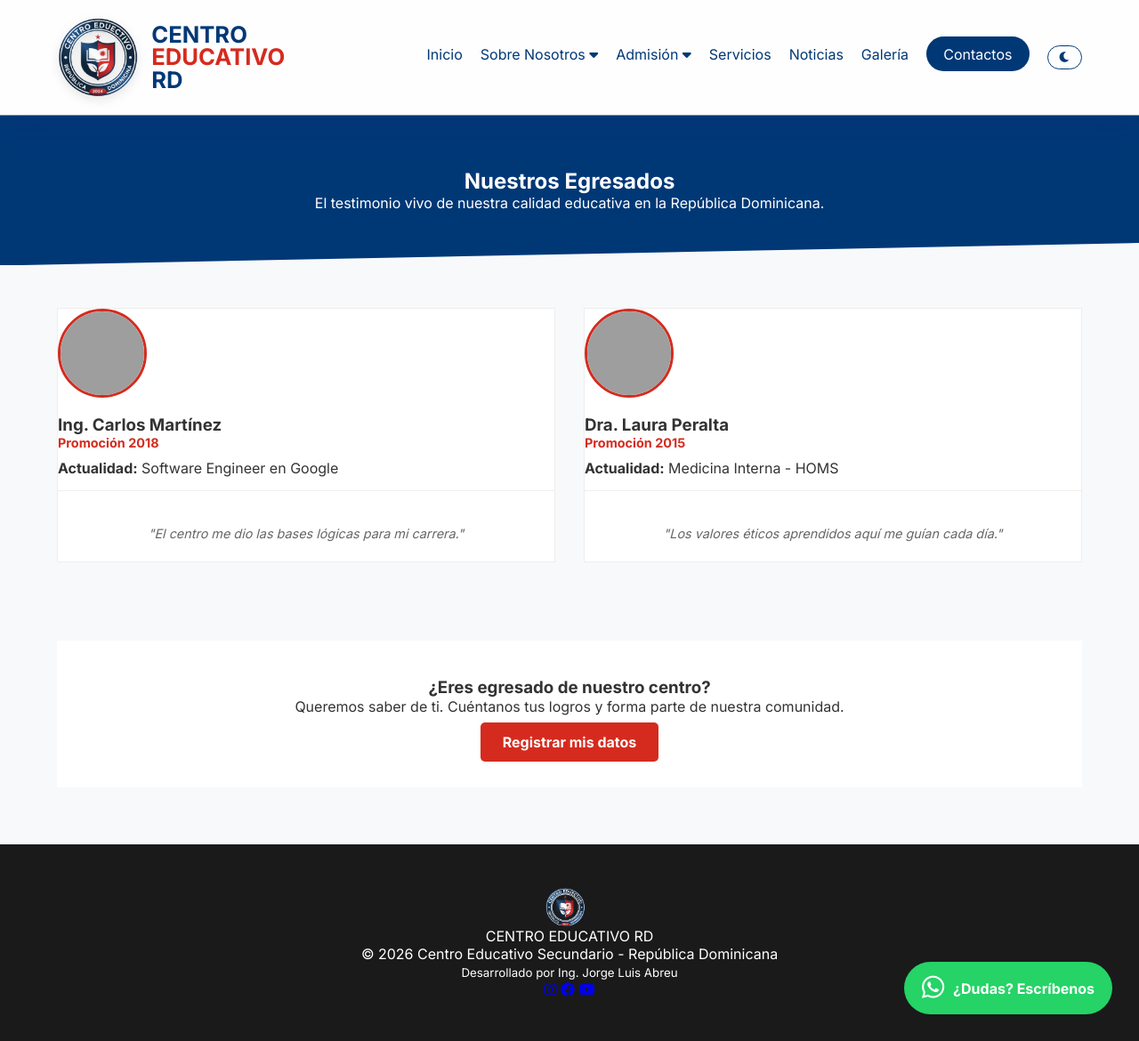
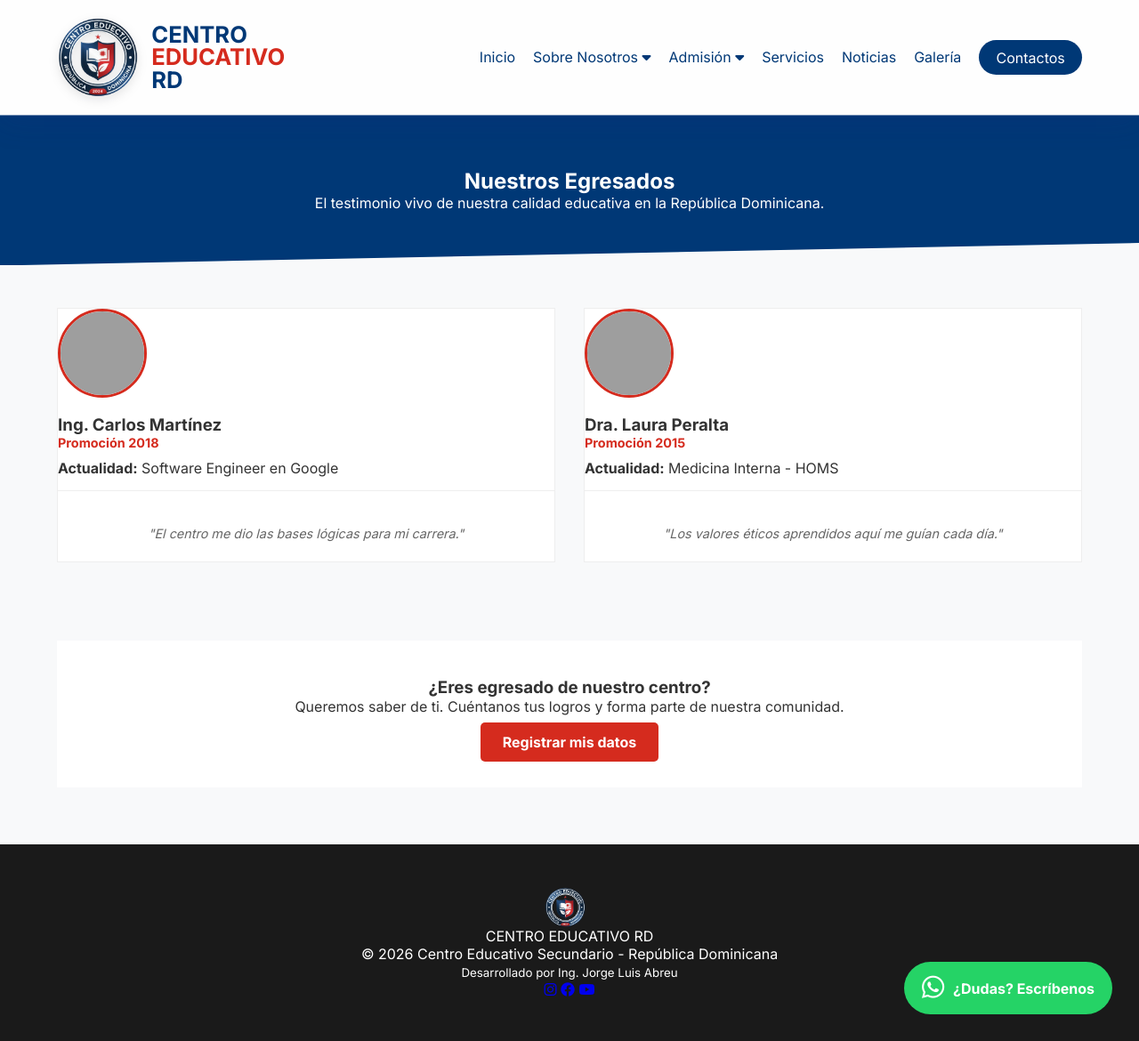
Before and after one commit to jorge21028/centroeducativo, a Jekyll site: the page built from egresados.html, in a window 1280 px wide and 1170 px high. Shown: the whole window at 89% size. Built offline with Jekyll 4.4.1, drawn with Linux system fonts in a browser that asks for light colours; grey boxes are pictures that could not be loaded.

Commit message:
Update default.html

```diff
--- a/_layouts/default.html
+++ b/_layouts/default.html
@@ -58,11 +58,6 @@
     <li><a href="{{ '/noticias' | relative_url }}">Noticias</a></li>
     <li><a href="{{ '/galeria' | relative_url }}">Galería</a></li>
     <li><a href="{{ '/contactos' | relative_url }}" class="btn-cta">Contactos</a></li>
-    <li class="nav-item-toggle">
-    <button id="dark-mode-toggle" class="theme-btn" title="Cambiar modo" style="background: none; border: 1.5px solid var(--primary); color: var(--primary); padding: 5px 12px; border-radius: 20px; cursor: pointer; transition: 0.3s;">
-        <i class="fas fa-moon" id="theme-icon"></i>
-    </button>
-</li>
 </ul>
     </nav>
 
@@ -198,37 +193,7 @@ window.onclick = function(event) {
         }
     };
     // Cargar modo oscuro
-        document.addEventListener('DOMContentLoaded', () => {
-    const btn = document.getElementById('dark-mode-toggle');
-    const themeIcon = document.getElementById('theme-icon');
-    const body = document.body;
 
-    // 1. Verificar preferencia guardada al cargar la página
-    const currentTheme = localStorage.getItem('theme');
-
-    if (currentTheme === 'dark') {
-        body.classList.add('dark-mode');
-        if (themeIcon) themeIcon.classList.replace('fa-moon', 'fa-sun');
-    }
-
-    // 2. Evento de clic para alternar el modo
-    btn.addEventListener('click', () => {
-        body.classList.toggle('dark-mode');
-
-        let theme = 'light';
-
-        if (body.classList.contains('dark-mode')) {
-            theme = 'dark';
-            if (themeIcon) themeIcon.classList.replace('fa-moon', 'fa-sun');
-        } else {
-            theme = 'light';
-            if (themeIcon) themeIcon.classList.replace('fa-sun', 'fa-moon');
-        }
-
-        // Guardar la elección del usuario
-        localStorage.setItem('theme', theme);
-    });
-});
 </script>
 </body>
 </html>
```
